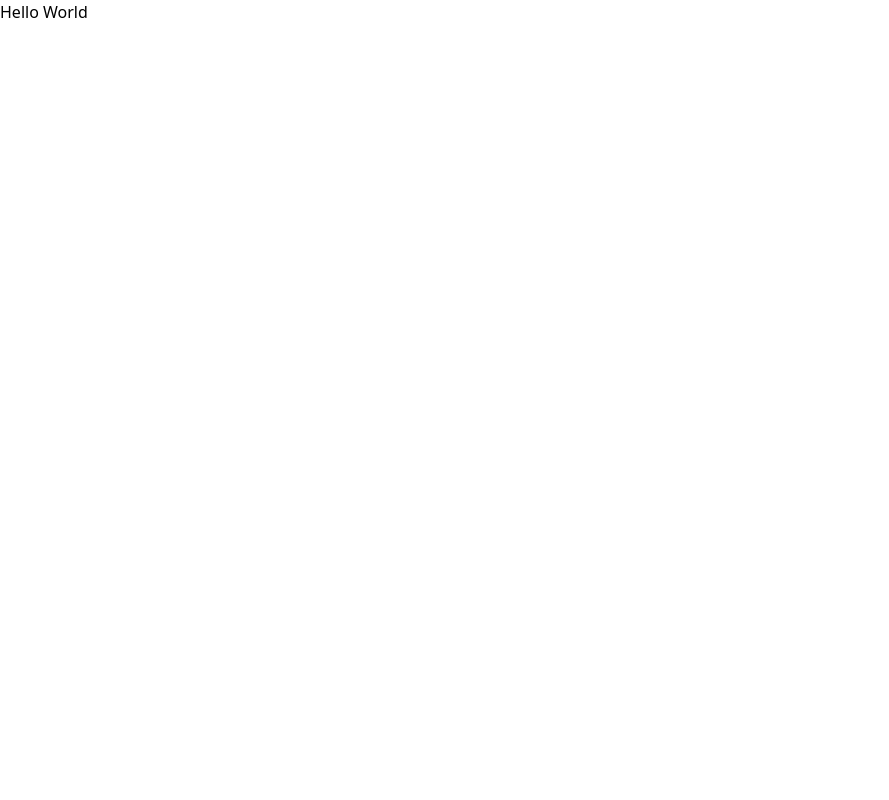
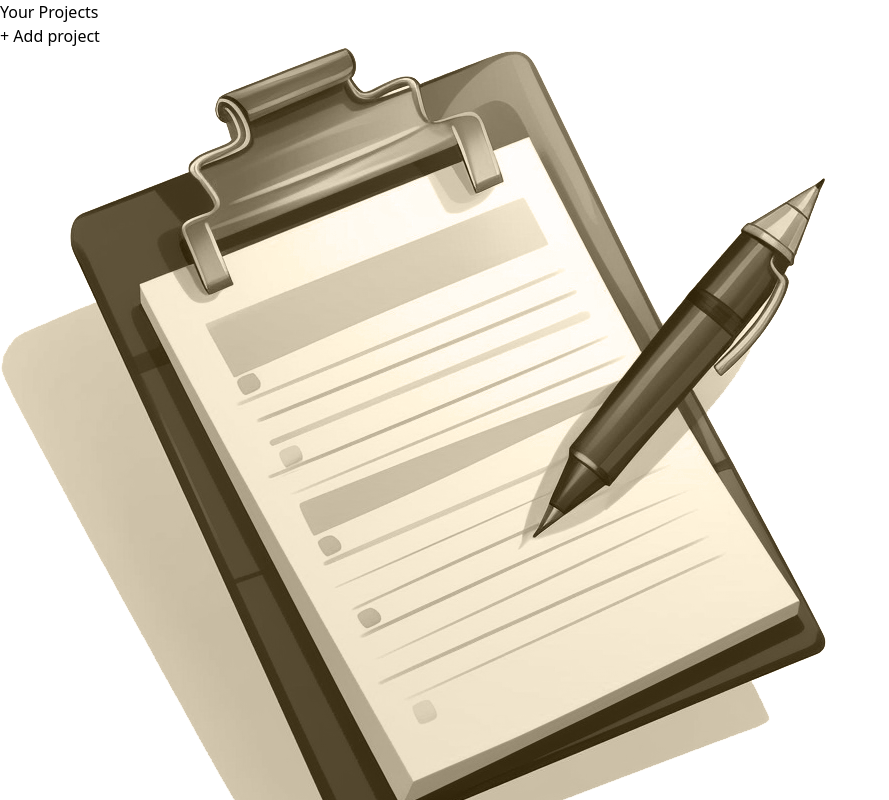
Before and after one commit to damanraaj/project-management-app, a React (Vite) app: page / in a window 1280 px wide. Shown: the top 800 px of the page, without its empty margins (0-889 px from the left). Built offline with nearby package versions, Linux system fonts and the light colour scheme.

Commit message:
update home page

```diff
--- a/src/App.jsx
+++ b/src/App.jsx
@@ -1,8 +1,52 @@
+import { useState } from "react";
+import NewProject from "./components/NewProject";
+import NoProjectSelected from "./components/NoProjectSelected";
+import ProjectsSideBar from "./components/ProjectsSideBar";
+
 function App() {
+  const [projects, setProjects] = useState({
+    selected: false,
+    projectList: [],
+  });
+
+  const handleUnselectProject = () => {
+    setProjects((prevState) => {
+      return {
+        ...prevState,
+        selected: false,
+      };
+    });
+  };
+  const handleShowNewProject = () => {
+    setProjects((prevState) => {
+      return {
+        ...prevState,
+        selected: "new",
+      };
+    });
+  };
+
+  const handleAddNewProject = (project) => {
+    setProjects((prevState) => {
+      return {
+        ...prevState,
+        projectList: [...prevState.projectList, project],
+      };
+    });
+  };
   return (
-    <>
-      <h1 className="my-8 text-center text-5xl font-bold">Hello World</h1>
-    </>
+    <main className="h-screen my-8 flex gap-8">
+      <ProjectsSideBar onStartAdd={handleShowNewProject} />
+      {!projects.selected && (
+        <NoProjectSelected onStartAdd={handleShowNewProject} />
+      )}
+      {projects.selected == "new" && (
+        <NewProject
+          onCancel={handleUnselectProject}
+          onSave={handleAddNewProject}
+        />
+      )}
+    </main>
   );
 }
 
```
